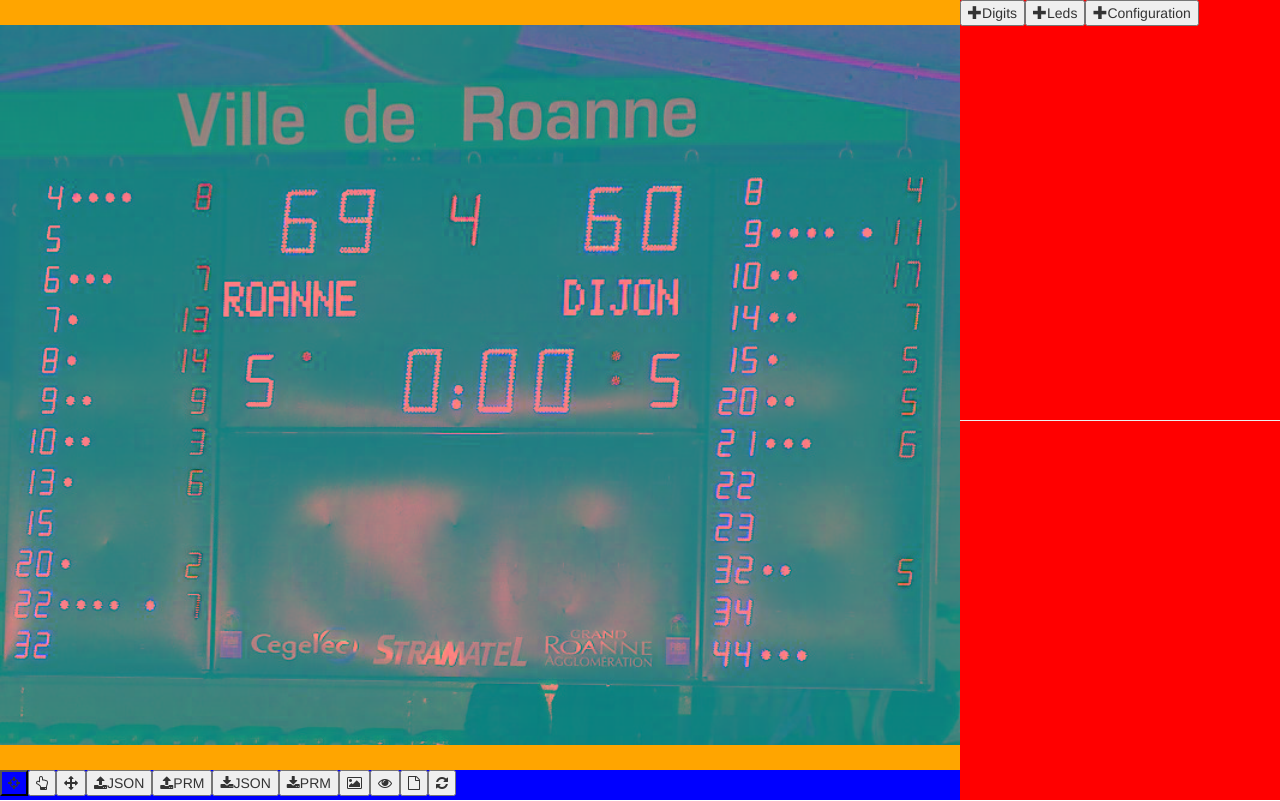
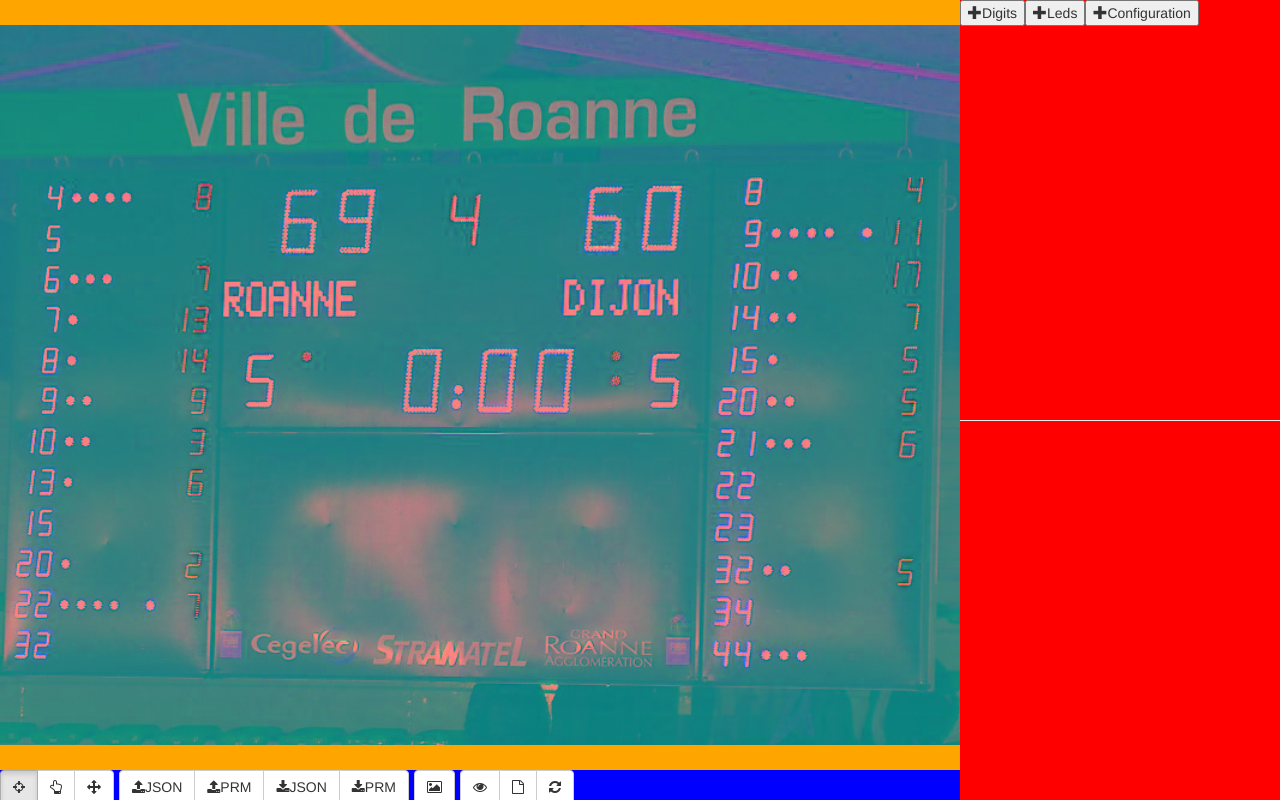
Before and after one commit to Keemotion/basketball-scoreboard-analyser, a plain HTML site: page index.html in a window 1280 px wide. Drawn offline with Linux system fonts and the light colour scheme.

Commit message:
Btn-groups in toolbar

```diff
--- a/css/style.css
+++ b/css/style.css
@@ -73,9 +73,7 @@ div#div_current_state {
 	background-color: yellow;
 	height: 100%;
 }
-.btn-view-mode.active{
-	background-color:blue;
-}
+
 /*Import field*/
 div#div_load_state {
 	width: 50%;
--- a/js/view/toolbar/toolbar.js
+++ b/js/view/toolbar/toolbar.js
@@ -12,43 +12,58 @@ define(['../../messaging_system/events/load_state_event',
 		this.target_div = target_div;
 		this.messaging_system = messaging_system;
 		this.state_proxy = state_proxy;
+
 		//Mouse Mode: selection mode
 		//Mouse Mode: view edit mode
 		//Mouse Mode: drag mode
-		this.selection_tool_btn = $('<button>')
-			.attr('title', 'Add or remove objects to selection')
+		this.target_div.addClass('btn-toolbar');
+		this.selection_tool_btn = $('<label>')
+			.attr({'title': 'Add or remove objects to selection',
+				'data-toggle':'button'
+			})
 			.append($('<i>').addClass('fa fa-crosshairs'))
-			.addClass('btn-view-mode')
+			.addClass('btn btn-default btn-view-mode')
 			.click(function(){
 				self.messaging_system.fire(self.messaging_system.events.MouseModeChanged, new MouseModeChangedEvent(CanvasMouseHandler.MouseModes.SelectionMode));
-			});
-		this.edit_view_tool_btn = $('<button>')
-			.attr('title', 'Move the image on the canvas')
+			}).button();
+		this.edit_view_tool_btn = $('<label>')
+			.attr({
+				'title': 'Move the image on the canvas',
+				'data-toggle':'button'
+			})
 			.append($('<i>').addClass('fa fa-hand-o-up'))
-			.addClass('btn-view-mode')
+			.addClass('btn btn-default btn-view-mode')
 			.click(function(){
 				self.messaging_system.fire(self.messaging_system.events.MouseModeChanged, new MouseModeChangedEvent(CanvasMouseHandler.MouseModes.ViewEditMode));
-			});
-		this.drag_tool_btn = $('<button>')
+			}).button();
+		this.drag_tool_btn = $('<label>')
 			.append($('<i>').addClass('fa fa-arrows'))
 			.attr({
-				'title':'Move selected objects'
+				'title':'Move selected objects',
+				'data-toggle':'button'
 			})
-			.addClass('btn-view-mode')
+			.addClass('btn btn-default btn-view-mode')
 			.click(function(){
 				self.messaging_system.fire(self.messaging_system.events.MouseModeChanged, new MouseModeChangedEvent(CanvasMouseHandler.MouseModes.DragMode));
-			});
+			}).button();
+		this.mouse_mode_btns = $('<div>')
+			.addClass('btn-group')
+			.attr('data-toggle', 'buttons')
+			.append(this.selection_tool_btn)
+			.append(this.edit_view_tool_btn)
+			.append(this.drag_tool_btn);
 		self.messaging_system.addEventListener(self.messaging_system.events.MouseModeChanged, new EventListener(this, this.mouseModeChanged));
 		this.selection_tool_btn.click();
 		this.target_div
-			.append(this.selection_tool_btn)
-			.append(this.edit_view_tool_btn)
-			.append(this.drag_tool_btn);
+			.append(this.mouse_mode_btns);
+
+		this.import_export_btns = $('<div>').addClass('btn-group');
 		//load JSON
 		this.load_json_btn = $('<button>')
 			.attr('title', 'Import JSON file')
 			.append($('<i>').addClass('fa fa-upload'))
 			.append($('<span>').text('JSON'))
+			.addClass('btn btn-default')
 			.click(function(){
 				var input = document.createElement('input');
 				input.type = "file";
@@ -62,6 +77,7 @@ define(['../../messaging_system/events/load_state_event',
 			.attr('title', 'Import PRM file')
 			.append($('<i>').addClass('fa fa-upload'))
 			.append($('<span>').text('PRM'))
+			.addClass('btn btn-default')
 			.click(function(){
 				var input = document.createElement('input');
 				input.type = "file";
@@ -75,6 +91,7 @@ define(['../../messaging_system/events/load_state_event',
 			.append($('<i>').addClass('fa fa-download'))
 			.append($('<span>').text('JSON'))
 			.attr('title', 'Download JSON')
+			.addClass('btn btn-default')
 			.click(function(){
 				var state_string = self.state_proxy.getStateString();
 				var link = document.createElement('a');
@@ -87,6 +104,7 @@ define(['../../messaging_system/events/load_state_event',
 			.attr('title', 'Download PRM')
 			.append($('<i>').addClass('fa fa-download'))
 			.append($('<span>').text('PRM'))
+			.addClass('btn btn-default')
 			.click(function(){
 				var exported_string =  self.state_proxy.getExportedString();
 				var link = document.createElement('a');
@@ -101,6 +119,7 @@ define(['../../messaging_system/events/load_state_event',
 		this.img_btn = $('<button>')
 			.attr('title', 'Import a new image')
 			.append($('<i>').addClass('fa fa-image'))
+			.addClass('btn btn-default')
 			.click(function(){
 				var link = document.createElement('input');
 				link.type = "file";
@@ -109,38 +128,45 @@ define(['../../messaging_system/events/load_state_event',
 				});
 				link.click();
 			})
-		this.target_div
+		this.import_export_btns
 			.append(this.load_json_btn)
 			.append(this.load_prm_btn)
 			.append(this.download_json_btn)
 			.append(this.download_prm_btn)
-			.append(this.img_btn);
+		this.target_div
+			.append(this.import_export_btns)
+			.append($('<div>').addClass('btn-group').append(this.img_btn));
 
 		//reset canvas view
 		//clear configuration
 		//reset configuration
+		this.reset_btns = $('<div>').addClass('btn-group');
 		this.reset_view_btn = $('<button>')
 			.attr('title', 'Reset Canvas View')
 			.append($('<i>').addClass('fa fa-eye'))
+			.addClass('btn btn-default')
 			.click(function(){
 				self.messaging_system.fire(self.messaging_system.events.ResetCanvasView, null);
 			});
 		this.reset_state_btn = $('<button>')
 			.attr('title', 'Reset configuration')
 			.append($('<i>').addClass('fa fa-file-o'))
+			.addClass('btn btn-default')
 			.click(function(){
 				self.messaging_system.fire(self.messaging_system.events.ResetState, null);
 			});
 		this.clear_state_btn = $('<button>')
 			.attr('title', 'Clear configuration')
 			.append($('<i>').addClass('fa fa-refresh'))
+			.addClass('btn btn-default')
 			.click(function(){
 				self.messaging_system.fire(self.messaging_system.events.ClearState, null);
 			});
-		this.target_div
+		this.reset_btns
 			.append(this.reset_view_btn)
 			.append(this.reset_state_btn)
 			.append(this.clear_state_btn);
+		this.target_div.append(this.reset_btns);
 	};
 
 	ToolBar.prototype.mouseModeChanged = function(signal, data){
```
